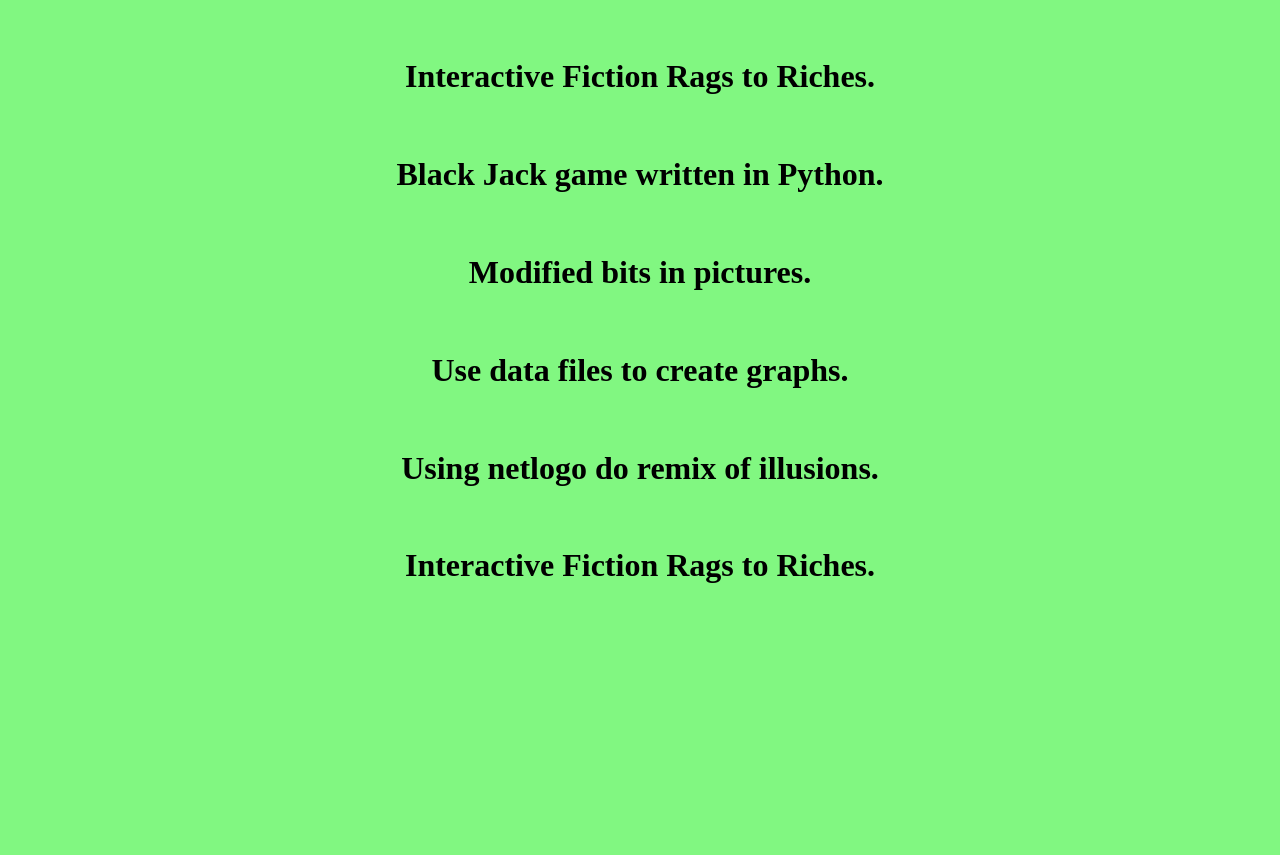
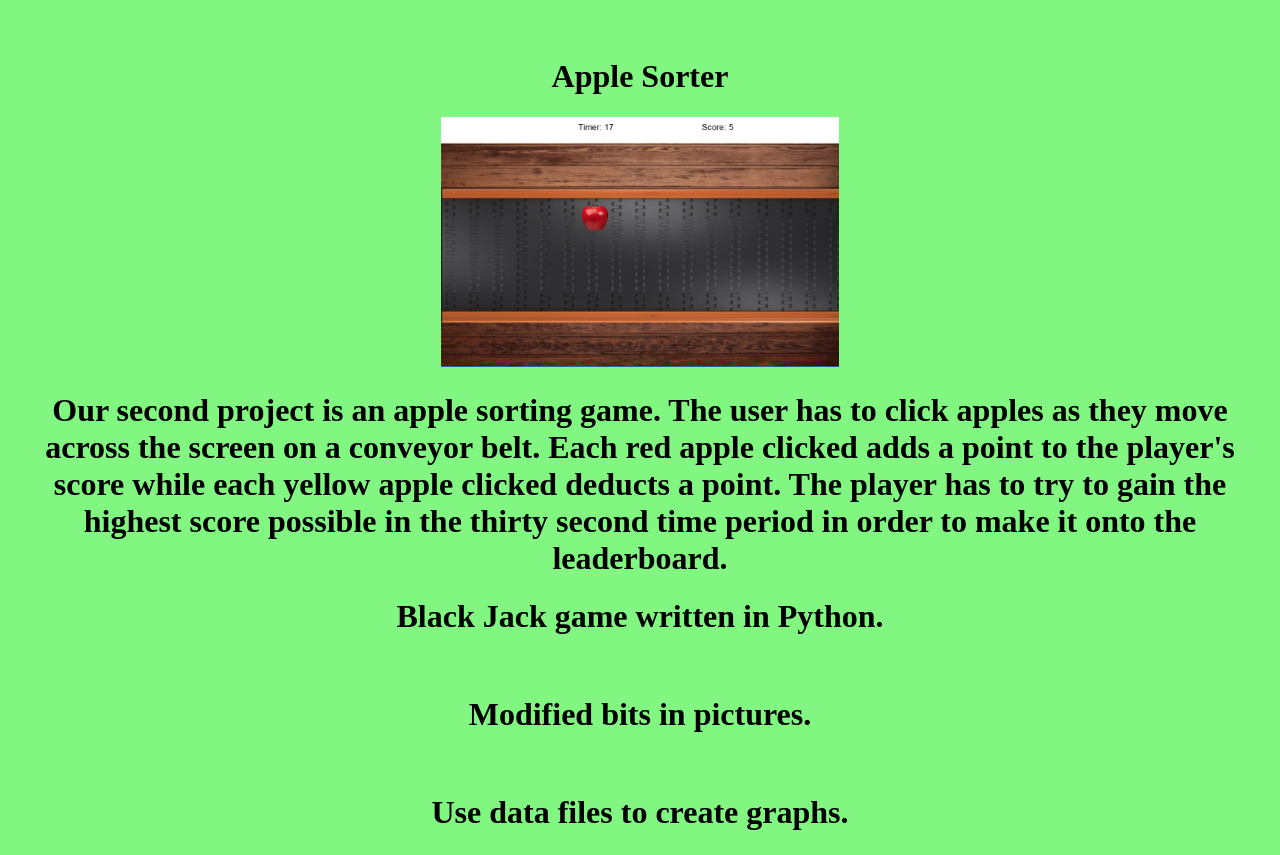
Before and after one commit to Alexthebee/CSP2023, a plain HTML site: page portfolio.html in a window 1280 px wide. Shown: the part 940-1795 px from the top of the page. Before the commit the page ends 1572 px from the top, so only its background shows below. Drawn offline with Linux system fonts and the light colour scheme.

Commit message:
1.2.5 Project

```diff
--- a/portfolio.html
+++ b/portfolio.html
@@ -17,8 +17,10 @@
     <br>
     <h1>   For our first project, my partner and I decided to make the game Snake. In our version of the game, the player has to answer simple trivia questions in order to get the snake to move. With each correct answer, the snake moves to an apple and eats it, adding an extra segment to its body in the process. If the player answers incorrectly, the snake will run into the border and turn red. The game ends when all five questions are answered corretly and all the apples are eaten.</h1>
     <br>
-    <h1>   Interactive Fiction Rags to Riches.</h1>
+    <h1>   Apple Sorter</h1>
+    <img src="images/1.2.5 Project Image.PNG" height="250"
     <br>
+    <h1> Our second project is an apple sorting game. The user has to click apples as they move across the screen on a conveyor belt. Each red apple clicked adds a point to the player's score while each yellow apple clicked deducts a point. The player has to try to gain the highest score possible in the thirty second time period in order to make it onto the leaderboard.</h1>
     <h1>   Black Jack game written in Python.</h1>
     <br>
     <h1>   Modified bits in pictures.</h1>
```
